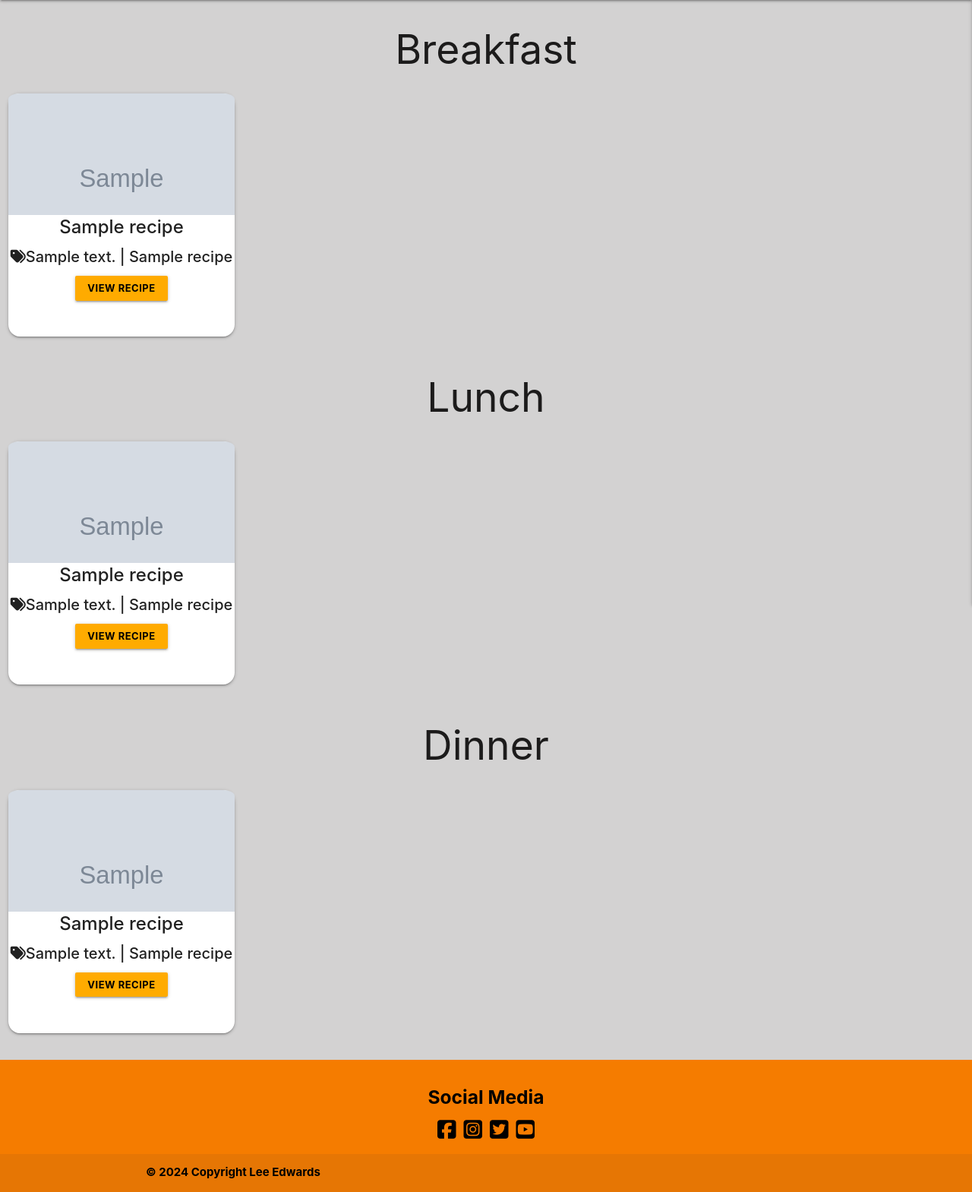
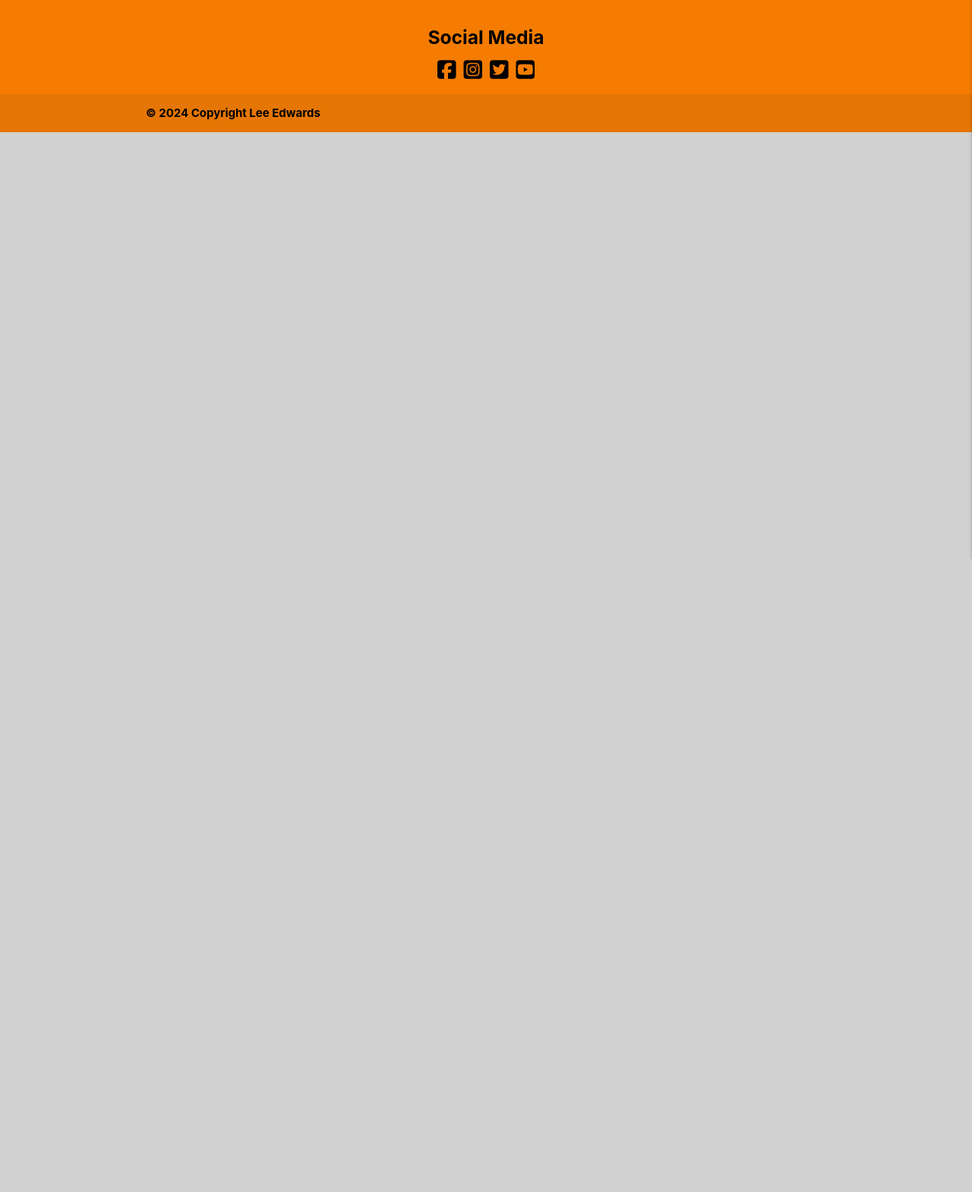
Before and after one commit to LeeEd1/MS3-project, a Flask app: page / in a window 1280 px wide. Shown: the part 64-1633 px from the top of the page at 76% size. After the commit the page ends 800 px from the top, so only its background shows below. Run offline with Flask 3, Linux system fonts and the light colour scheme; grey boxes marked "Sample" are stand-in pictures; a database or web service that is not in the repository returns one stand-in record (values such as "Sample title"); some libraries are stand-ins or nearby versions.

Commit message:
Removing current home page to create new

```diff
--- a/templates/home.html
+++ b/templates/home.html
@@ -1,103 +1,5 @@
 {% extends "base.html" %}
 {% block content %}
 
-    <!-- Breakfast section -->
-    <h2 class="center-align">Breakfast</h2>
-    <div class="row">
-        {% for recipe in breakfast %}
-            <div class="col s12 m6 l4 xl3">
-                <!-- Breakfast card -->
-                <div class="card medium center-align">
-                    <div class="card-image waves-effect waves-block waves-light cardimg">
-                        <img class="activator" src="{{ recipe.photo_url }}" alt="{{ recipe.recipe_name }}">
-                    </div>
-                    <div class="card-content">
-                        <span class="card-title activator grey-text text-darken-4"><strong>{{ recipe.recipe_name }}</strong></span>
-                        <p><i class="fas fa-tags"></i><strong>{{ recipe.cuisine }} | {{ recipe.category_name }}</strong></p>
-                        <div>
-                            <div class="center-align vr-button">
-                                <a href="{{ url_for('recipe_details', recipe_id=recipe._id) }}" class="waves-effect waves-light btn-small amber accent-4">View Recipe</a>
-                            </div>
-                            <div class="center-align">
-                                {% if session.user|lower == recipe.author_id|lower or session.user|lower == 'admin' %}
-                                <a href="{{ url_for('edit_recipe', recipe_id=recipe._id) }}" class="waves-effect waves-light btn-small grey darken-3">Edit</a>
-                                <a href="#modalB{{ loop.index }}" class="modal-trigger waves-effect waves-light btn-small red darken-3">Delete</a>
-                                {% endif %}
-                            </div>
-                        </div>
-                    </div>
-                </div>
-            </div>
-        {% endfor %}
-    </div>
-    <!-- Lunch section -->
-    <h2 class="center-align">Lunch</h2>
-    <div class="row">
-        {% for recipe in lunch %}
-            <div class="col s12 m6 l4 xl3">
-                <!-- Lunch card -->
-                <div class="card medium center-align">
-                    <div class="card-image waves-effect waves-block waves-light cardimg">
-                        <img class="activator" src="{{ recipe.photo_url }}" alt="{{ recipe.recipe_name }}">
-                    </div>
-                    <div class="card-content">
-                        <span class="card-title activator grey-text text-darken-4"><strong>{{ recipe.recipe_name }}</strong></span>
-                        <p><i class="fas fa-tags"></i><strong>{{ recipe.cuisine }} | {{ recipe.category_name }}</strong></p>
-                        <div>
-                            <div class="center-align vr-button">
-                                <a href="{{ url_for('recipe_details', recipe_id=recipe._id) }}" class="waves-effect waves-light btn-small amber accent-4">View Recipe</a>
-                            </div>
-                            <div class="center-align">
-                                {% if session.user|lower == recipe.author_id|lower  or session.user|lower == 'admin' %}
-                                <a href="{{ url_for('edit_recipe', recipe_id=recipe._id) }}" class="waves-effect waves-light btn-small grey darken-3">Edit</a>
-                                <a href="#modalB{{ loop.index }}" class="modal-trigger waves-effect waves-light btn-small red darken-3">Delete</a>
-                                {% endif %}
-                            </div>
-                        </div>
-                    </div>
-                </div>
-            </div>
-        {% endfor %}
-    </div>
-    <!-- Dinner section -->
-    <h2 class="center-align">Dinner</h2>
-    <div class="row">
-        {% for recipe in dinner %}
-            <div class="col s12 m6 l4 xl3">
-                <!-- Dinner card -->
-                <div class="card medium center-align">
-                    <div class="card-image waves-effect waves-block waves-light cardimg">
-                        <img class="activator" src="{{ recipe.photo_url }}" alt="{{ recipe.recipe_name }}">
-                    </div>
-                    <div class="card-content">
-                        <span class="card-title activator grey-text text-darken-4"><strong>{{ recipe.recipe_name }}</strong></span>
-                        <p><i class="fas fa-tags"></i><strong>{{ recipe.cuisine }} | {{ recipe.category_name }}</strong></p>
-                        <div>
-                            <div class="center-align vr-button">
-                                <a href="{{ url_for('recipe_details', recipe_id=recipe._id) }}" class="waves-effect waves-light btn-small amber accent-4">View Recipe</a>
-                            </div>
-                            <div class="center-align">
-                                {% if session.user|lower == recipe.author_id|lower or session.user|lower == 'admin' %}
-                                <a href="{{ url_for('edit_recipe', recipe_id=recipe._id) }}" class="waves-effect waves-light btn-small grey darken-3">Edit</a>
-                                <a href="#modalB{{ loop.index }}" class="modal-trigger waves-effect waves-light btn-small red darken-3">Delete</a>
-                                {% endif %}
-                            </div>
-                        </div>
-                    </div>
-                </div>
-            </div>
-            <!-- Delete modal -->
-            <div id="modalB{{ loop.index }}" class="modal">
-                <div class="modal-content">
-                    <h4>Confirm Deletion</h4>
-                    <p>Are you sure you want to delete this recipe?</p>
-                </div>
-                <div class="modal-footer">
-                    <a href="{{ url_for('delete_recipe', recipe_id=recipe._id) }}" class="modal-close waves-effect waves-green btn-flat" >Agree</a>
-                    <a href="#!" class="modal-close waves-effect waves-green btn-flat">Cancel</a>
-                </div>
-            </div>
-        {% endfor %}
-    </div>
 
 {% endblock %}
```
